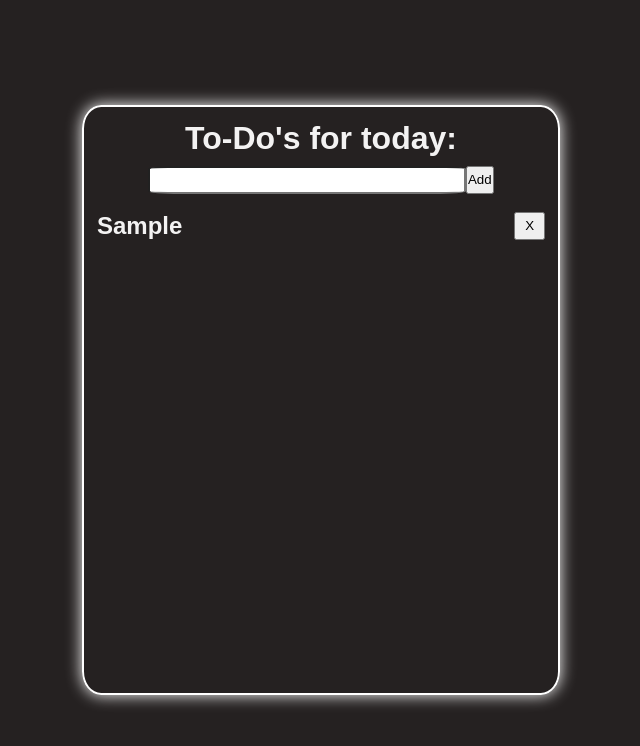
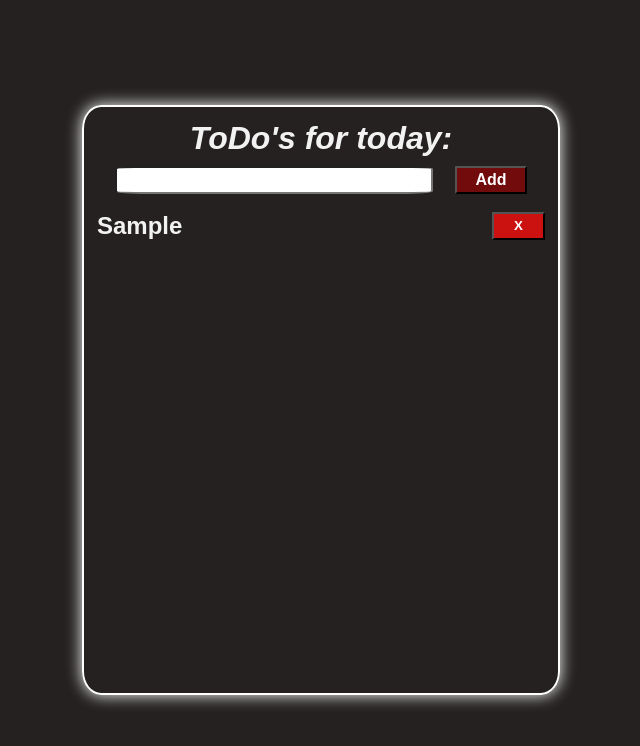
Before and after one commit to Quazar8/ReactToDo, a React app: page / in a window 1280 px wide. Both pictures are taken after typing "Sample" into the empty fields and a click on the input "Add". Shown: the top 746 px of the page, without its empty margins (319-959 px from the left). Built offline with nearby package versions, Linux system fonts and the light colour scheme.

Commit message:
Further styling the application
Changing color when you hover on buttons improving the UX, paddings,
margins.

```diff
--- a/src/components/App.js
+++ b/src/components/App.js
@@ -23,7 +23,7 @@ const App = (props) => {
 
     return (
         <main className="app-container">
-            <h1 id="app-title">To-Do's for today:</h1>
+            <h1 id="app-title">ToDo's for today:</h1>
             <Input submitted={submitted}/>
             <ToDosContainer
                 todos = {todos}
--- a/src/components/Input.js
+++ b/src/components/Input.js
@@ -16,7 +16,7 @@ const Input = (props) => {
     return (
         <div className="input-component">
             <input id="todo-input" value={input} type="text" onChange={handleChange}/>
-            <input onClick={handleSubmit} type="submit" value="Add"/>
+            <input id="submit-button" onClick={handleSubmit} type="submit" value="Add"/>
         </div>
     )
 }
--- a/src/styles/app.css
+++ b/src/styles/app.css
@@ -18,4 +18,5 @@
 
 #app-title {
     text-align: center;
+    font-style: italic;
 }
--- a/src/styles/input.css
+++ b/src/styles/input.css
@@ -10,3 +10,17 @@
     border-radius: 10%;
     font-size: 1.3rem;
 }
+
+#submit-button {
+    background-color: #720c0c;
+    color: white;
+    width: 15%;
+    font-size: 1rem;
+    font-weight: bold;
+    margin: 0 0 0 5%;
+}
+
+#submit-button:hover {
+    background-color:white;
+    color: #720c0c;
+}
--- a/src/styles/single-todo.css
+++ b/src/styles/single-todo.css
@@ -5,6 +5,15 @@
     padding: 2% 0;
 }
 
-button {
+.single-todo button {
     padding: 1% 2%;
+    width: 7%;
+    background-color: #cc1111;
+    color: white;
+    font-weight: bold;
 }
+
+.single-todo button:hover {
+    background-color: white;
+    color: #cc1111;
+}
--- a/src/utils.js
+++ b/src/utils.js
@@ -1,4 +1,4 @@
-let deleteFromArr = (arr,index) => {
+let deleteFromArr = (arr, index) => {
     let result = new Array(arr.length - 1)
 
     for(let i = 0; i < index; i++){
```
